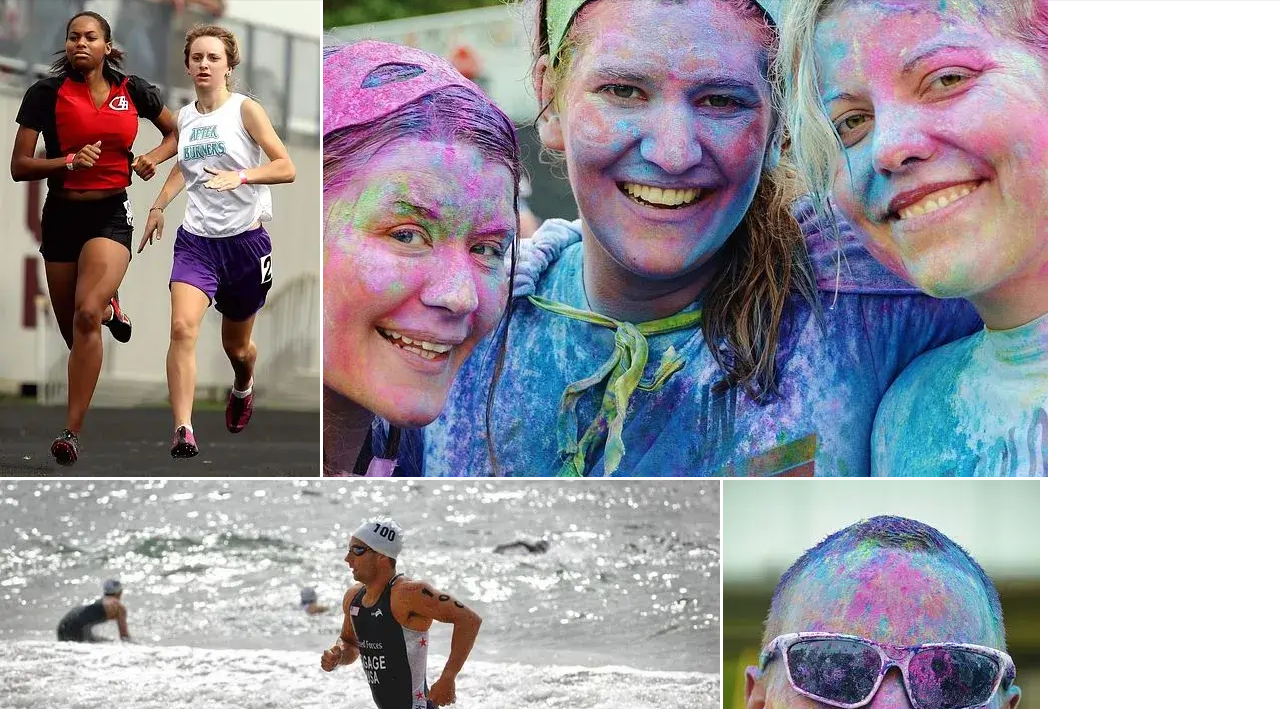
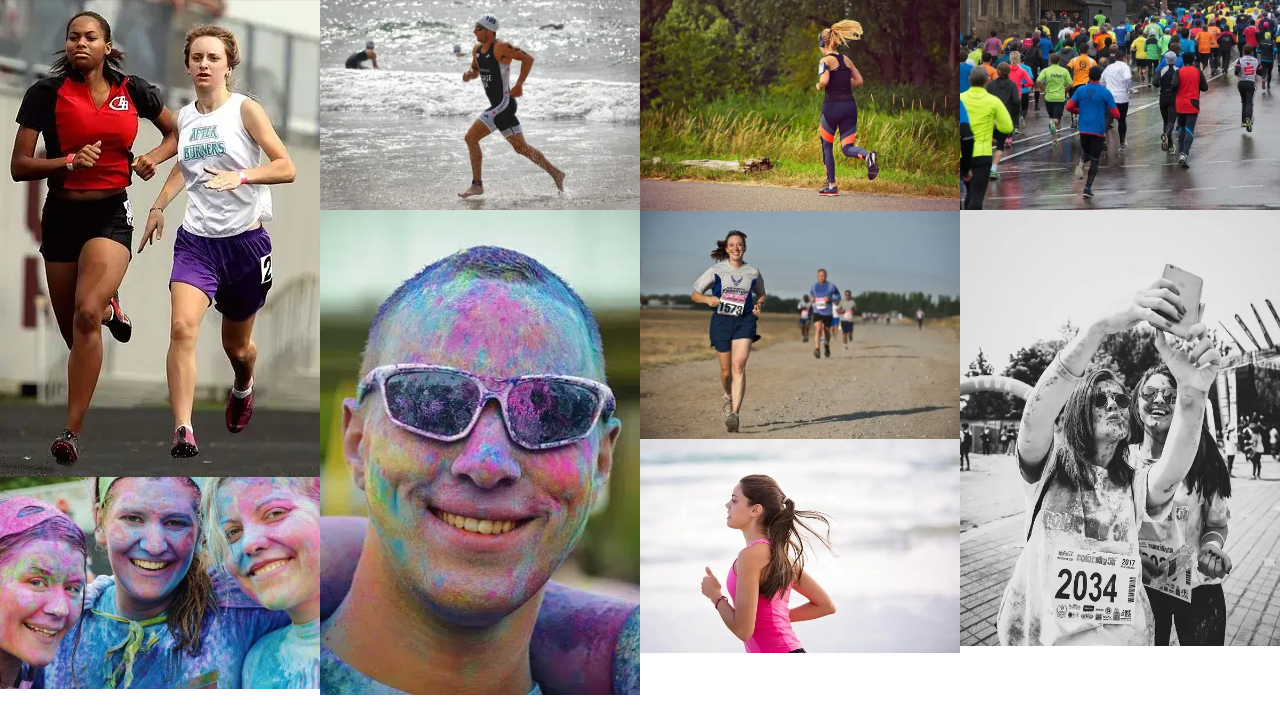
Before and after one commit to FlyingCarpetC/love-running, a plain HTML site: page gallery.html in a window 1280 px wide. Shown: the part 82-791 px from the top of the page. Drawn offline with nearby package versions, Linux system fonts and the light colour scheme.

Commit message:
increase column count on larger screens

```diff
--- a/assets/css/style.css
+++ b/assets/css/style.css
@@ -181,7 +181,20 @@ main {
     border: 2px solid white;
 }
 
+#times h3 {
+    /*Override the heading color set in general styles*/
+    color: #fafafa;
+}
 
+/*Gallery page*/
+#photos img {
+    width: 100%;
+    line-height: 1em;
+    }
+
+#photos {
+    line-height: 0;
+}
 /* Footer */
 #social-networks {
     text-align: center;
@@ -195,6 +208,14 @@ main {
     font-size: 160%;
     padding: 5%;
     color: #3a3a3a;
+}
+
+/*Media query: large or landscape phones (576px and up)*/
+@media screen and (min-width: 576px) {
+    #photos {
+        column-count: 2;
+        column-gap: 0;
+    }
 }
 
 /* Media query: tablets and larger (768px and up) */
@@ -254,7 +275,9 @@ main {
         text-align: end;
         align-self: flex-end;
     }
-
+#photos {
+    column-count: 3;
+}
 }
 
 
@@ -319,4 +342,7 @@ main {
     #benefits-physical > div {
         align-self: flex-end;
     }
+
+#photos {
+    column-count: 4;
 }
```
